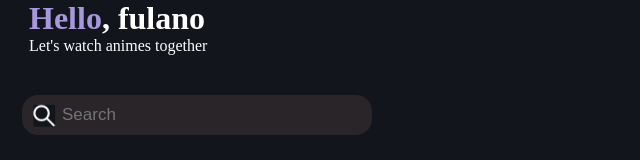
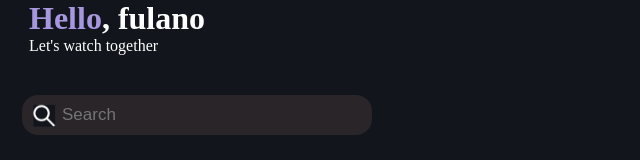
Before and after one commit to karinaramos0401/catalog-anime, a React (Create React App) app: page / in a window 1280 px wide. Shown: the top 160 px of the page, without its empty margins (0-640 px from the left). Built offline with nearby package versions, Linux system fonts and the light colour scheme.

Commit message:
add icon image

```diff
--- a/src/components/Search/Search.jsx
+++ b/src/components/Search/Search.jsx
@@ -1,14 +1,15 @@
 import React from 'react'
 
 import Lupa from '../../images/lupa.png'
+// import Icon from '../../images/2-2-anime-png-pic.png'
 
 import './Search.scss'
 
 const Search = ({type = 'search', placeholder}) => (
-    <div className='kkk'>
+  <div className='kkk'>
+     {/* <img className="icon" src={Icon} alt="icon" /> */}
       <h1 className="welcome">, fulano</h1>
-      <p className='subtitle'>Let's watch animes together</p>
-      {/* Ao lado do título ficar a fotinho do login da pessoa */}
+      <p className='subtitle'>Let's watch together</p>
       <img className="lupa" src={Lupa} alt="lupa" />
       <input className='pesquisa' type={type}
       placeholder={placeholder} />
--- a/src/components/Search/Search.scss
+++ b/src/components/Search/Search.scss
@@ -4,13 +4,21 @@
   background-color: $black;
 }
 
+// .icon {
+//   width: px-to-rem(100);
+//   height: px-to-rem(100);
+//   left: 300px;
+// }
+
 .welcome, .subtitle {
   padding-left: px-to-rem(29);
   color: $white;
 }
 .welcome::before {
+  margin-top: px-to-rem(21);
   color: $light-lilac;
   content: "Hello";
+
 
 }
 
@@ -24,6 +32,8 @@
   color: $white;
   border: transparent;
   background-color: rgba(68, 56, 56, 0.466);
+
+
 }
 
 .pesquisa:focus {
```
Also changed, not shown: src/images/2-2-anime-png-pic.png (added).
